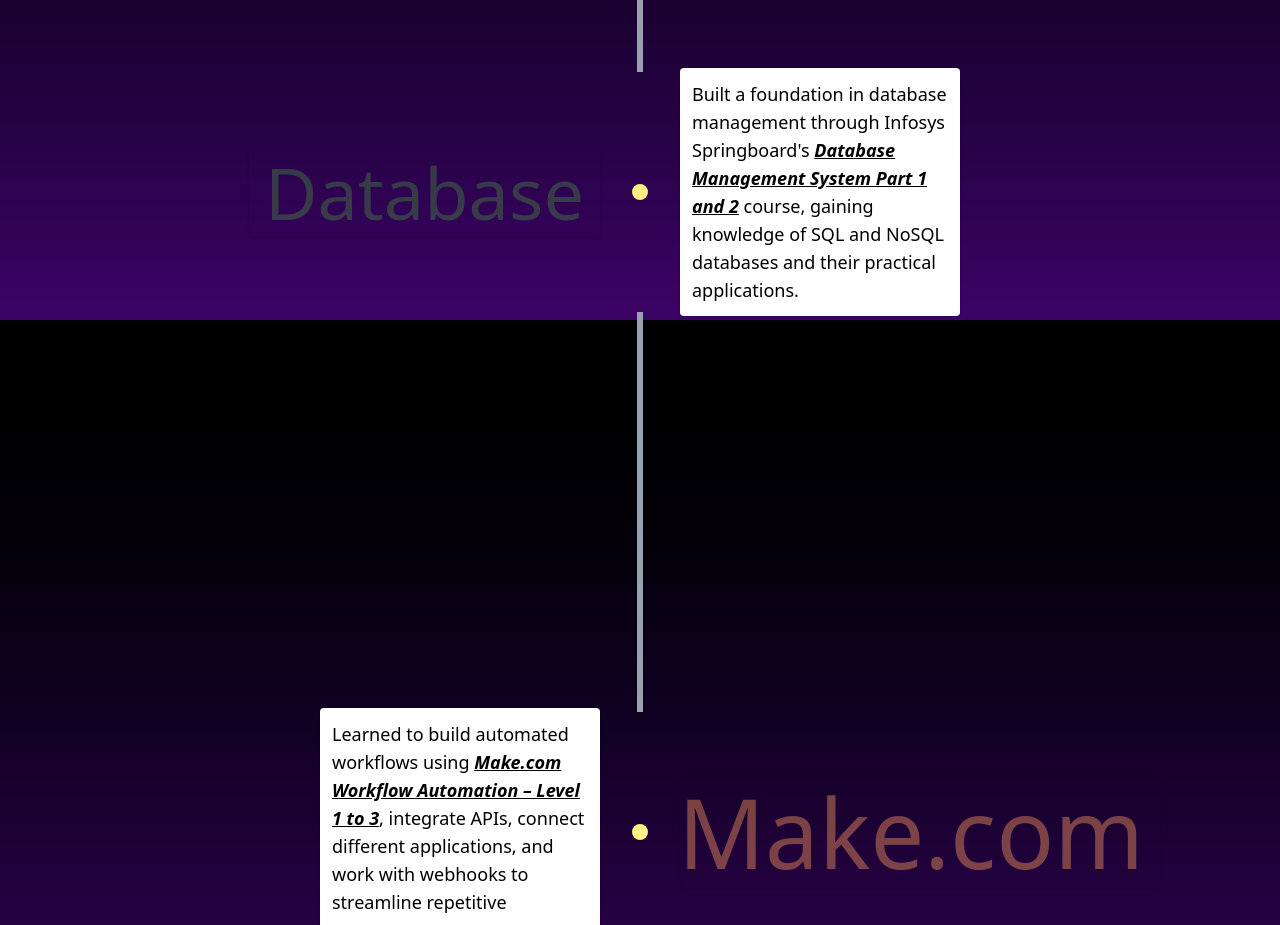
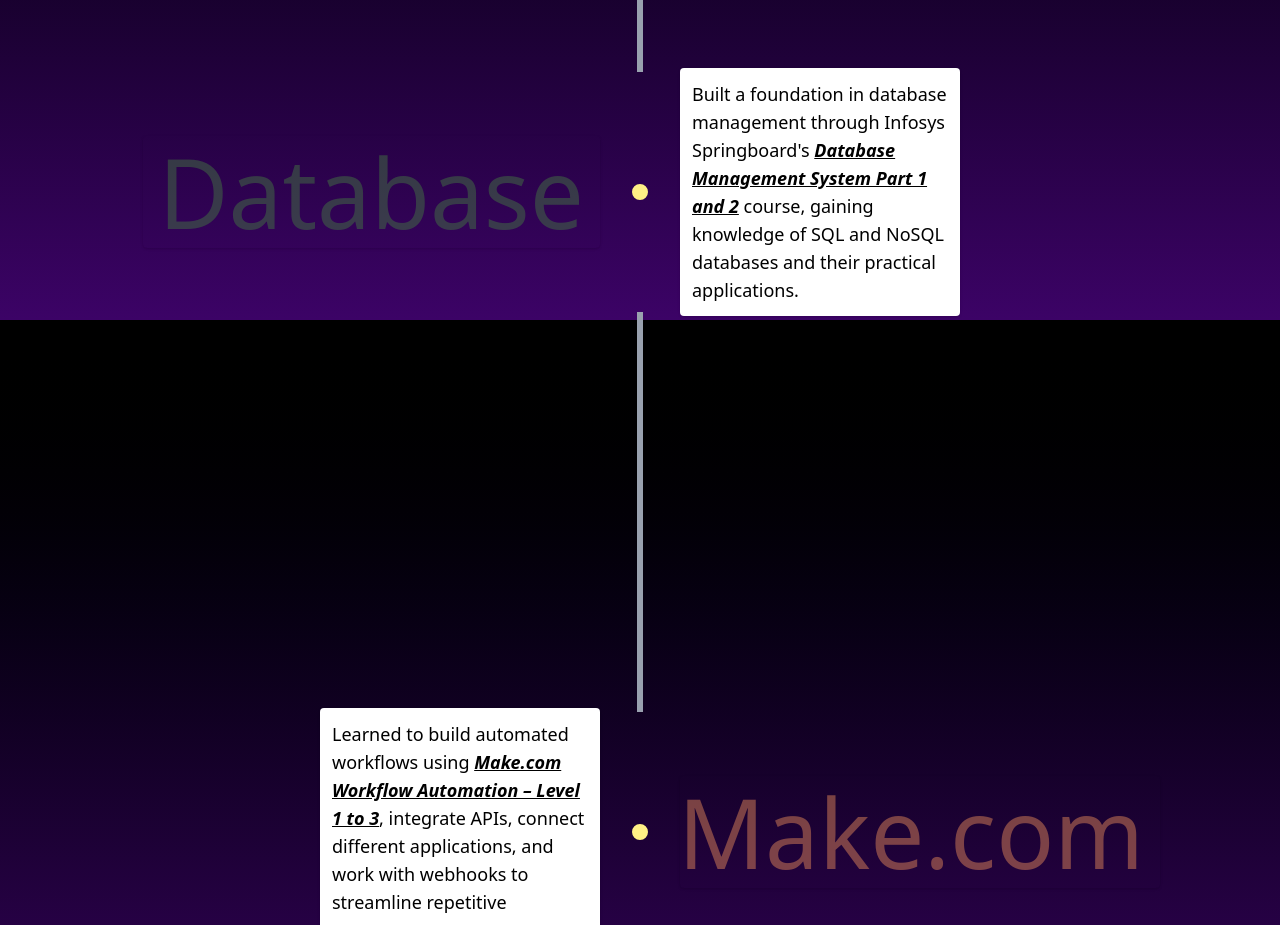
Before and after one commit to diyashah26/MyPortfolio, a React (Vite) app: page / in a window 1280 px wide. Shown: the part 6080-7005 px from the top of the page. Built offline with nearby package versions, Linux system fonts and the light colour scheme.

Commit message:
ui changes-2

```diff
--- a/src/components/about/About.jsx
+++ b/src/components/about/About.jsx
@@ -625,7 +625,7 @@
             }
           `}
         >
-          <div className="text-[rgba(66,114,66,0.5)] px-4 py-2 rounded shadow text-right md:text-6xl lg:text-7xl text-3xl flex items-end whitespace-nowrap">
+          <div className="text-[rgba(66,114,66,0.5)] px-4 py-2 rounded shadow text-right md:text-6xl lg:text-8xl text-3xl flex items-end whitespace-nowrap">
   Database
 </div>
         </div>
```
